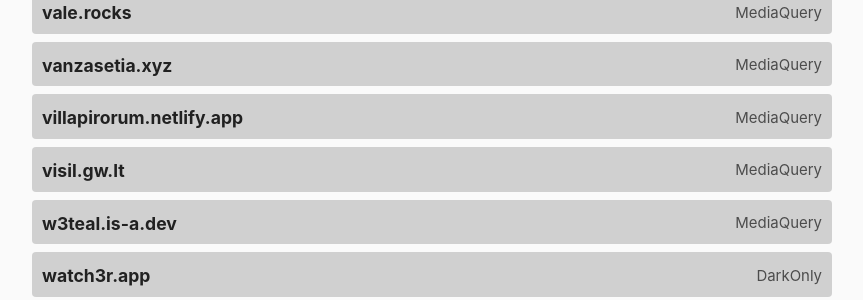
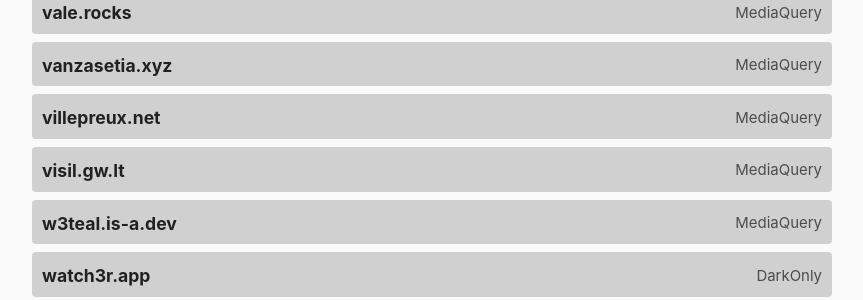
Before and after one commit to katherinek727/darktheme.club, a Jekyll site: the page built from index.md, in a window 1280 px wide and 900 px high, scrolled down 7746 px. Shown: the part 198-498 px from the top of the window, without its empty margins (208-1071 px from the left). Built offline with Jekyll 4.4.1, drawn with Linux system fonts in a browser that asks for light colours.

Commit message:
Update entry domain
villapirorum.netlify.app is now on its own domain : villepreux.net

```diff
--- a/_data/sites.yml
+++ b/_data/sites.yml
@@ -698,8 +698,8 @@
   method: mediaquery
   last_checked: 2024-12-25
 
-- domain: villapirorum.netlify.app
-  url: https://villapirorum.netlify.app/
+- domain: villepreux.net
+  url: https://villepreux.net/
   method: mediaquery
   last_checked: 2024-05-24
 
```
